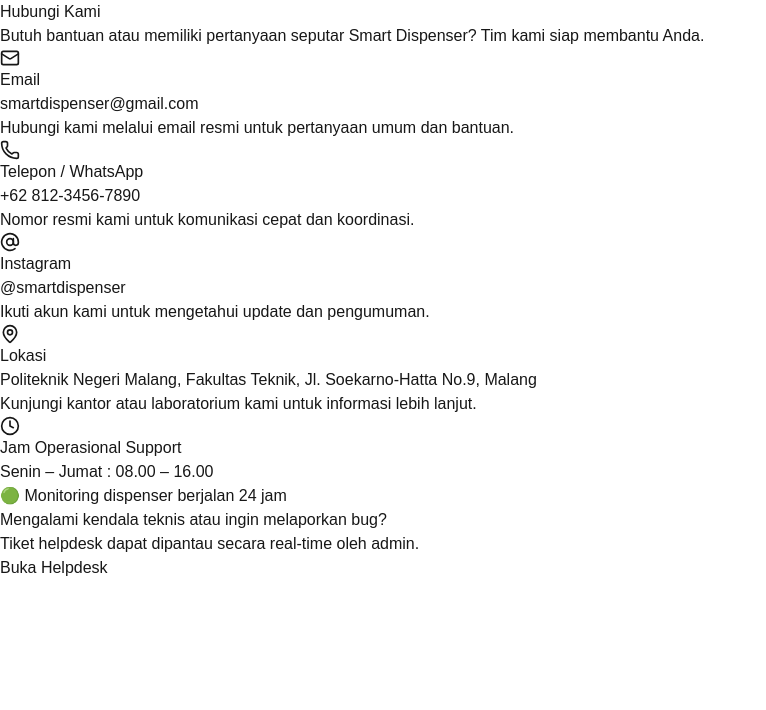
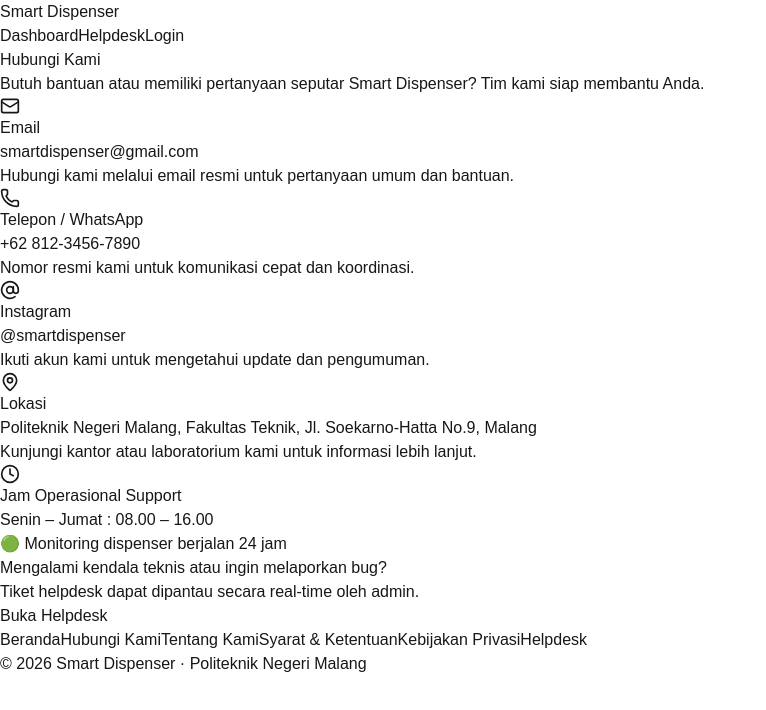
Before and after one commit to nurwahibzy/Smart-Dispenser-App, a Next.js app: page /contact in a window 1280 px wide. Shown: the top 710 px of the page, without its empty margins (0-766 px from the left). Built offline with nearby package versions, Linux system fonts and the light colour scheme.

Commit message:
style: refactor AboutPage and ContactPage layout for improved structure and UI consistency

```diff
--- a/src/app/contact/page.tsx
+++ b/src/app/contact/page.tsx
@@ -1,4 +1,6 @@
 import React from "react";
+import NavbarPublic from "@/components/layouts/navbar/navbar-public";
+import Footer from "@/components/layouts/footer";
 import ContactHero from "@/features/contacts/components/ContactHero";
 import ContactCard from "@/features/contacts/components/ContactCard";
 import OperationalHours from "@/features/contacts/components/OperationalHours";
@@ -15,7 +17,9 @@ export default function ContactPage() {
   ];
 
   return (
-    <main className="py-12">
+    <div className="min-h-screen bg-[#f3f3f3] flex flex-col">
+      <NavbarPublic />
+      <main className="flex-1 py-12">
         <div className="max-w-6xl mx-auto px-6 space-y-8">
           <ContactHero />
 
@@ -33,5 +37,7 @@ export default function ContactPage() {
           </div>
         </div>
       </main>
+      <Footer />
+    </div>
   );
 }
```
Also changed, not shown: src/app/about/page.tsx (+6 -3 lines). Lines whose indentation alone changed are shown as unchanged.
